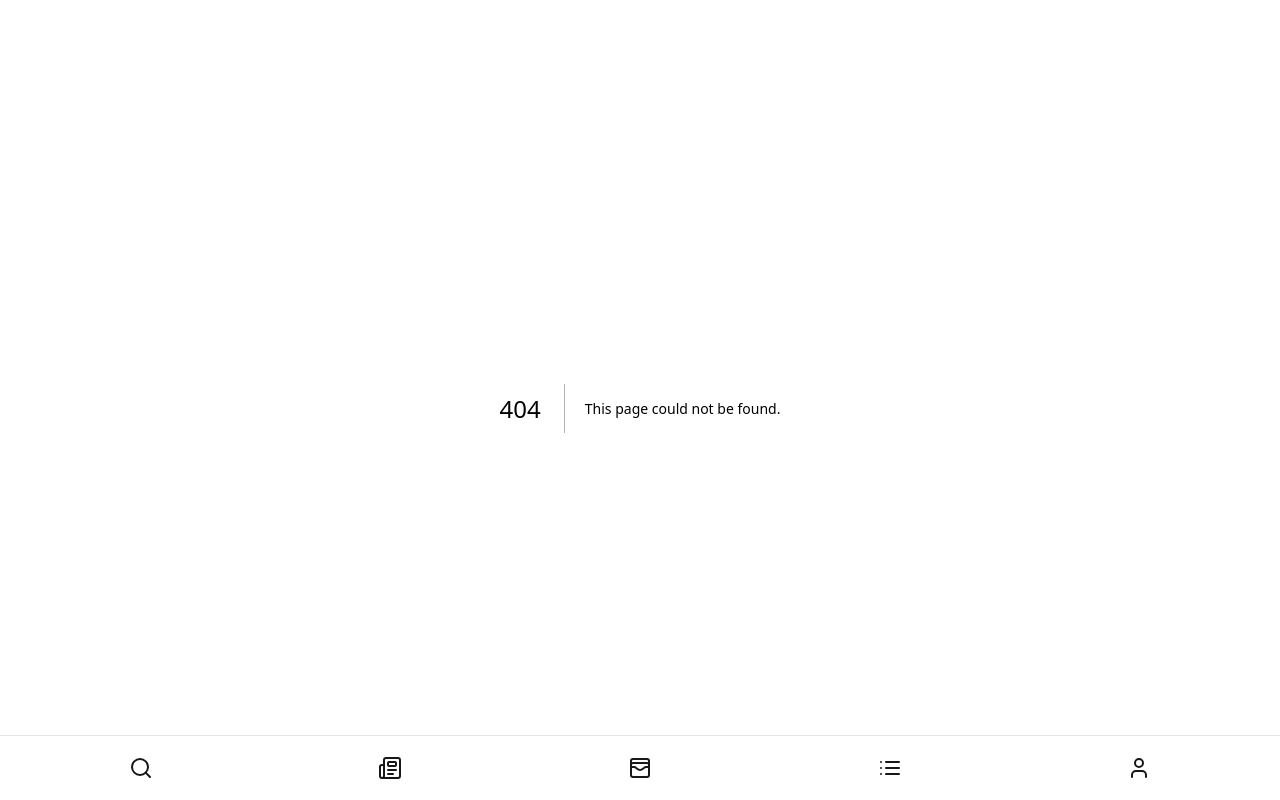
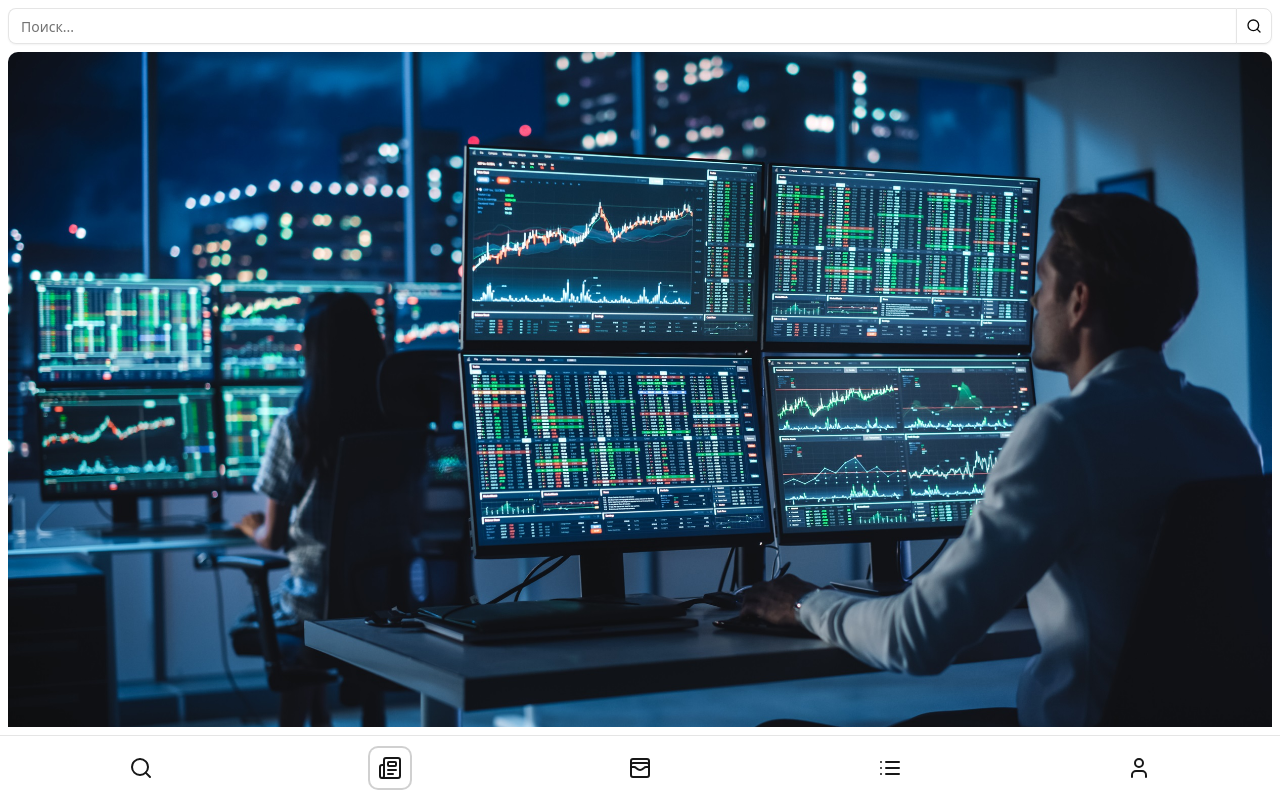
Before and after one commit to losakovvitalik/jobseek, a Next.js app: page /posts in a window 1280 px wide. Before the commit this address had no page. Built offline with nearby package versions, Linux system fonts and the light colour scheme.

Commit message:
rename news to post

```diff
--- a/src/app/company/[id]/page.tsx
+++ b/src/app/company/[id]/page.tsx
@@ -0,0 +1,7 @@
+const CompanyPage = () => {
+  return (
+    <div>CompanyPage</div>
+  );
+};
+
+export default CompanyPage;
--- a/src/app/me/page.tsx
+++ b/src/app/me/page.tsx
@@ -8,8 +8,8 @@ import {
 } from '@/components/ui/carousel';
 import { Tabs, TabsContent, TabsList, TabsTrigger } from '@/components/ui/tabs';
 import Typography from '@/components/ui/typography';
-import { mockNews } from '@/entities/news/mock/news.mock';
-import NewsCard from '@/entities/news/ui/news-card';
+import { mockPosts } from '@/entities/post/mock/posts.mock';
+import PostsCard from '@/entities/post/ui/posts-card';
 import { Trophy } from 'lucide-react';
 import Image from 'next/image';
 
@@ -132,8 +132,8 @@ const MePage = () => {
         </TabsContent>
         <TabsContent value="post">
           <div className="flex h-full flex-col gap-4 overflow-auto">
-            {mockNews.map((news) => (
-              <NewsCard news={news} key={news.id} />
+            {mockPosts.map((post) => (
+              <PostsCard post={post} key={post.id} />
             ))}
           </div>
         </TabsContent>
--- a/src/app/news/page.tsx
+++ /dev/null
@@ -1,18 +0,0 @@
-import { mockNews } from '@/entities/news/mock/news.mock';
-import NewsCard from '@/entities/news/ui/news-card';
-import NewsSearch from '@/entities/news/ui/news-search';
-
-const NewsPage = () => {
-  return (
-    <div className="grid grid-rows-[auto,1fr] gap-2 h-full">
-      <NewsSearch />
-      <div className="flex h-full flex-col gap-4 overflow-auto">
-        {mockNews.map((news) => (
-          <NewsCard news={news} key={news.id} />
-        ))}
-      </div>
-    </div>
-  );
-};
-
-export default NewsPage;
--- /dev/null
+++ b/src/app/posts/page.tsx
@@ -0,0 +1,18 @@
+import { mockPosts } from '@/entities/post/mock/posts.mock';
+import PostsCard from '@/entities/post/ui/posts-card';
+import PostsSearch from '@/entities/post/ui/posts-search';
+
+const PostsPage = () => {
+  return (
+    <div className="grid grid-rows-[auto,1fr] gap-2 h-full">
+      <PostsSearch />
+      <div className="flex h-full flex-col gap-4 overflow-auto">
+        {mockPosts.map((post) => (
+          <PostsCard post={post} key={post.id} />
+        ))}
+      </div>
+    </div>
+  );
+};
+
+export default PostsPage;
--- a/src/components/layout/mobile-menu.tsx
+++ b/src/components/layout/mobile-menu.tsx
@@ -32,7 +32,7 @@ const MobileMenuLink = ({
 
 const menuLinks = [
   { path: '/search', icon: Search, key: 'search' },
-  { path: '/news', icon: Newspaper, key: 'news' },
+  { path: '/posts', icon: Newspaper, key: 'posts' },
   { path: '/jobs', icon: WalletCards, key: 'jobs' },
   { path: '/messages', icon: List, key: 'messages' },
   { path: '/me', icon: User, key: 'me' },
--- a/src/entities/news/mock/news.mock.ts
+++ b/src/entities/post/mock/posts.mock.ts
@@ -1,8 +1,8 @@
-import { News } from '../types/news';
+import { Post } from '../types/post';
 
-export const mockNews: News[] = [
+export const mockPosts: Post[] = [
   {
-    id: 'news-1',
+    id: 'post-1',
     title: 'Топ-5 навыков для IT-специалистов в 2024 году',
     excerpt:
       'Эксперты составили список самых востребованных навыков в сфере информационных технологий на текущий год.',
@@ -12,10 +12,10 @@ export const mockNews: News[] = [
       image_url: '/company-placeholder.png',
     },
     image_url:
-      '/news-main-image.jpg',
+      '/post-main-image.jpg',
   },
   {
-    id: 'news-2',
+    id: 'post-2',
     title: 'Как подготовиться к собеседованию за неделю',
     excerpt:
       'Пошаговое руководство по эффективной подготовке к техническому интервью с примерами задач и ответов.',
@@ -25,10 +25,10 @@ export const mockNews: News[] = [
       image_url: '/company-placeholder.png',
     },
     image_url:
-      '/news-main-image.jpg',
+      '/post-main-image.jpg',
   },
   {
-    id: 'news-3',
+    id: 'post-3',
     title: 'Удалённая работа: новые правила трудоустройства',
     excerpt:
       'Изменения в трудовом законодательстве, которые нужно знать при работе с зарубежными компаниями.',
@@ -38,10 +38,10 @@ export const mockNews: News[] = [
       image_url: '/company-placeholder.png',
     },
     image_url:
-      '/news-main-image.jpg',
+      '/post-main-image.jpg',
   },
   {
-    id: 'news-4',
+    id: 'post-4',
     title: '10 ошибок в резюме, которые всех раздражают',
     excerpt:
       'Составили список самых распространённых ошибок, которые мешают найти работу даже опытным специалистам.',
@@ -51,10 +51,10 @@ export const mockNews: News[] = [
       image_url: '/company-placeholder.png',
     },
     image_url:
-      '/news-main-image.jpg',
+      '/post-main-image.jpg',
   },
   {
-    id: 'news-5',
+    id: 'post-5',
     title: 'Рынок труда: рост спроса на AI-специалистов',
     excerpt:
       'Аналитический обзор изменений на рынке труда в сфере искусственного интеллекта и машинного обучения.',
@@ -64,6 +64,6 @@ export const mockNews: News[] = [
       image_url: '/company-placeholder.png',
     },
     image_url:
-      '/news-main-image.jpg',
+      '/post-main-image.jpg',
   },
 ];
--- a/src/entities/news/types/news.ts
+++ b/src/entities/post/types/post.ts
@@ -1,13 +1,13 @@
-export interface News {
+export interface Post {
   id: string;
   title: string;
   excerpt: string;
   tags: string[];
-  author: NewsAuthor;
+  author: PostAuthor;
   image_url: string;
 }
 
-export interface NewsAuthor {
+export interface PostAuthor {
   name: string;
   image_url: string;
 }
--- a/src/entities/news/ui/news-card.tsx
+++ b/src/entities/post/ui/posts-card.tsx
@@ -2,33 +2,33 @@ import { Badge } from '@/components/ui/badge';
 import Typography from '@/components/ui/typography';
 import Image from 'next/image';
 import Link from 'next/link';
-import { News } from '../types/news';
+import { Post } from '../types/post';
 
-export interface NewsCardProps {
-  news: News;
+export interface PostsCardProps {
+  post: Post;
 }
 
-const NewsCard = ({ news }: NewsCardProps) => {
+const PostsCard = ({ post }: PostsCardProps) => {
   return (
     <Link href={'#'} className="bg-secondary rounded-lg">
-      <Image className="w-full rounded-t-lg" src={news.image_url} alt="" width={400} height={200} />
+      <Image className="w-full rounded-t-lg" src={post.image_url} alt="" width={400} height={200} />
 
-      <div className="py-4 px-2">
+      <div className="px-2 py-4">
         <div className="my-1 flex items-center gap-1">
           <Image
             className="h-6 w-6 rounded-full object-cover"
-            src={news.author.image_url}
+            src={post.author.image_url}
             alt=""
             width={48}
             height={48}
           />
-          <Typography className="font-medium">{news.author.name}</Typography>
+          <Typography className="font-medium">{post.author.name}</Typography>
         </div>
-        <Typography size={'xl'}>{news.title}</Typography>
-        <Typography size={'sm'}>{news.excerpt}</Typography>
+        <Typography size={'xl'}>{post.title}</Typography>
+        <Typography size={'sm'}>{post.excerpt}</Typography>
 
         <div className="mt-2 flex gap-2">
-          {news.tags.map((tag) => (
+          {post.tags.map((tag) => (
             <Badge key={tag}>{tag}</Badge>
           ))}
         </div>
@@ -37,4 +37,4 @@ const NewsCard = ({ news }: NewsCardProps) => {
   );
 };
 
-export default NewsCard;
+export default PostsCard;
--- a/src/entities/news/ui/news-search.tsx
+++ b/src/entities/post/ui/posts-search.tsx
@@ -1,6 +1,6 @@
 import { SearchInput } from '@/components/ui/input';
 
-const NewsSearch = () => {
+const PostsSearch = () => {
   return (
     <div>
       <SearchInput placeholder="Поиск..." />
@@ -8,4 +8,4 @@ const NewsSearch = () => {
   );
 };
 
-export default NewsSearch;
+export default PostsSearch;
```
Also changed, not shown: public/post-main-image.jpg (renamed from public/news-main-image.jpg).
